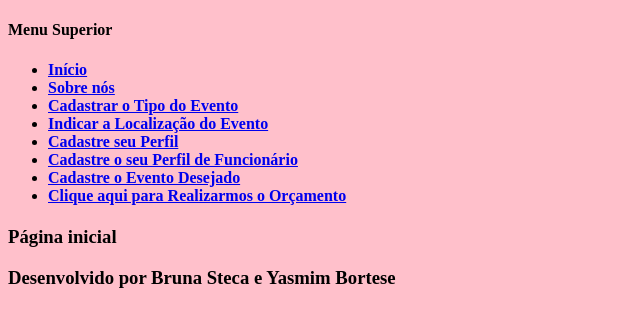
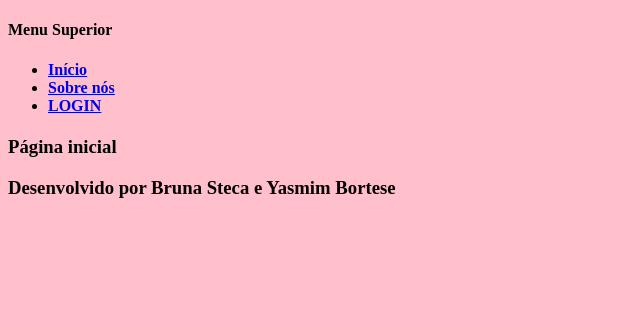
Before and after one commit to BrunaSteca/BorteseEStecaEventos, a Django app: page / in a window 1280 px wide. Shown: the top 327 px of the page, without its empty margins (0-640 px from the left). Run offline with Django 4.2, Linux system fonts and the light colour scheme.

Commit message:
Elaboração da autentificação do login

```diff
--- a/paginas/templates/paginas/index.html
+++ b/paginas/templates/paginas/index.html
@@ -17,28 +17,27 @@
             <li>
                 <a href= "{% url "index" %}" > Início</a>
             </li>
-            <li>
-                <a href= "{% url "sobre" %}" > Sobre nós</a>
-            </li>
-            <li>
-                <a href= "{% url "inserir-tipo" %}" > Cadastrar o Tipo do Evento</a>
-            </li>
-            <li>
-                <a href= "{% url "inserir-localizacao" %}" >Indicar a Localização do Evento</a>
-            </li>
-             <li>
-                <a href= "{% url "inserir-perfil" %}" >Cadastre seu Perfil</a>
-            </li>
-            <li>
-                <a href= "{% url "inserir-funcionario" %}" >Cadastre o seu Perfil de Funcionário</a>
-            </li>
-            <li>
-                <a href= "{% url "inserir-evento" %}" >Cadastre o Evento Desejado</a>
-            </li>
-            <li>
-                <a href= "{% url "inserir-orcamento" %}" >Clique aqui para Realizarmos o Orçamento</a>
-            </li>
+            <li><a href= "{% url "sobre" %}" > Sobre nós</a></li>
+
+            {% if request.user.is_authenticated %}
+
+            <li><a href= "{% url "inserir-tipo" %}" > Cadastrar o Tipo do Evento</a></li>
+            <li><a href= "{% url "inserir-localizacao" %}" >Indicar a Localização do Evento</a></li>
+            <li><a href= "{% url "inserir-perfil" %}" >Cadastre seu Perfil</a></li>
+            <li><a href= "{% url "inserir-funcionario" %}" >Cadastre o seu Perfil de Funcionário</a></li>
+            <li><a href= "{% url "inserir-evento" %}" >Cadastre o Evento Desejado</a></li>
+            <li><a href= "{% url "inserir-orcamento" %}" >Clique aqui para Realizarmos o Orçamento</a></li>
+
+            <li><a href= "{% url "logout" %}" >LOGOUT</a></li>
+
+            {% else %}
+            <li><a href= "{% url "login" %}" >LOGIN</a></li>
+            {% endif %}
+
+
+
         </ul>
+
         {%  block conteudo  %}
    <h3>Página inicial<h3>
 
--- a/paginas/urls.py
+++ b/paginas/urls.py
@@ -5,8 +5,28 @@ from .views import TipoEventoCreate, LocalizacaoCreate, PerfilCreate, Funcionari
 from .views import TipoEventoUpdate, LocalizacaoUpdate, PerfilUpdate, FuncionarioUpdate, EventoUpdate, OrcamentoUpdate
 from .views import TipoEventoDelete, LocalizacaoDelete, PerfilDelete, FuncionarioDelete, EventoDelete, OrcamentoDelete
 from .views import TipoEventoList, LocalizacaoList, PerfilList, FuncionarioList, EventoList, OrcamentoList
+from django.contrib.auth import views as auth_views
 
 urlpatterns = [
+    #criar rota para página de login
+   path("login/", auth_views.LoginView.as_view(
+       template_name = 'paginas/form.html',
+       extra_context = {'titulo' : 'Autenticação',
+                         'botão' : 'Entrar',}
+
+   ), name="login"),
+
+    #criar rota para página de login
+   path("senha/", auth_views.PasswordChangeView.as_view(
+       template_name = 'paginas/form.html',
+       extra_context = {'titulo' : 'Atualizar senha',
+                         'botão' : 'Salvar',}
+
+   ), name="senha"),
+
+   #criar uma rota para logout
+   path("sair/", auth_views.LogoutView.as_view(), name="logout"),
+
 
    path("", Inicio.as_view(), name="index"), #url para página inicial
    path("sobre/", SobreView.as_view(), name="sobre"),
--- a/paginas/views.py
+++ b/paginas/views.py
@@ -2,6 +2,7 @@ from django.views.generic import TemplateView, ListView
 from django.views.generic.edit import CreateView, UpdateView, DeleteView
 from.models import TipoEvento, LocalizacaoEvento, Perfil, Funcionario, Evento, Orcamento
 from django.urls import reverse_lazy
+from django.contrib.auth.mixins import LoginRequiredMixin
 
 #criação das listas
 
@@ -12,7 +13,7 @@ class Inicio(TemplateView):
 class SobreView(TemplateView):
     template_name = 'paginas/sobre.html'
 
-class TipoEventoCreate(CreateView):
+class TipoEventoCreate(LoginRequiredMixin, CreateView):
     template_name = 'paginas/form.html'
     model = TipoEvento
     fields = ['nome']
@@ -21,7 +22,7 @@ class TipoEventoCreate(CreateView):
                      'botão' : 'Cadastrar',}
 
 
-class LocalizacaoCreate(CreateView):
+class LocalizacaoCreate(LoginRequiredMixin, CreateView):
     template_name = 'paginas/form.html'
     model = LocalizacaoEvento
     fields = ['nome' , 'endereco', 'capacidade_maxima']
@@ -30,7 +31,7 @@ class LocalizacaoCreate(CreateView):
                      'botão' : 'Cadastrar',}
 
 
-class PerfilCreate(CreateView):
+class PerfilCreate(LoginRequiredMixin, CreateView):
     template_name = 'paginas/form.html'
     model = Perfil
     fields = ['nome','cpf','telefone', 'endereco']
@@ -39,7 +40,7 @@ class PerfilCreate(CreateView):
                      'botão' : 'Cadastrar',}
 
 
-class FuncionarioCreate(CreateView):
+class FuncionarioCreate(LoginRequiredMixin, CreateView):
     template_name = 'paginas/form.html'
     model = Funcionario
     fields = ['nome','cargo']
@@ -48,7 +49,7 @@ class FuncionarioCreate(CreateView):
                      'botão' : 'Cadastrar',}
 
 
-class EventoCreate(CreateView):
+class EventoCreate(LoginRequiredMixin, CreateView):
     template_name = 'paginas/form.html'
     model = Evento
     fields = ['nome','tipo_evento', 'data_evento', 'descricao']
@@ -58,7 +59,7 @@ class EventoCreate(CreateView):
 
 
 
-class OrcamentoCreate(CreateView):
+class OrcamentoCreate(LoginRequiredMixin, CreateView):
     template_name = 'paginas/form.html'
     model = Orcamento
     fields = ['valor_previsto','valor_real', 'despesas', 'evento', 'concluido']
--- a/pw2025/settings.py
+++ b/pw2025/settings.py
@@ -126,3 +126,7 @@ STATICFILES_DIRS = [ BASE_DIR / "static" ]
 # https://docs.djangoproject.com/en/4.2/ref/settings/#default-auto-field
 
 DEFAULT_AUTO_FIELD = "django.db.models.BigAutoField"
+
+LOGIN_REDIRECT_URL = 'index'
+LOGIN_URL = 'login'
+LOGOUT_REDIRECT_URL = 'login'
```
Also changed, not shown: db.sqlite3.
